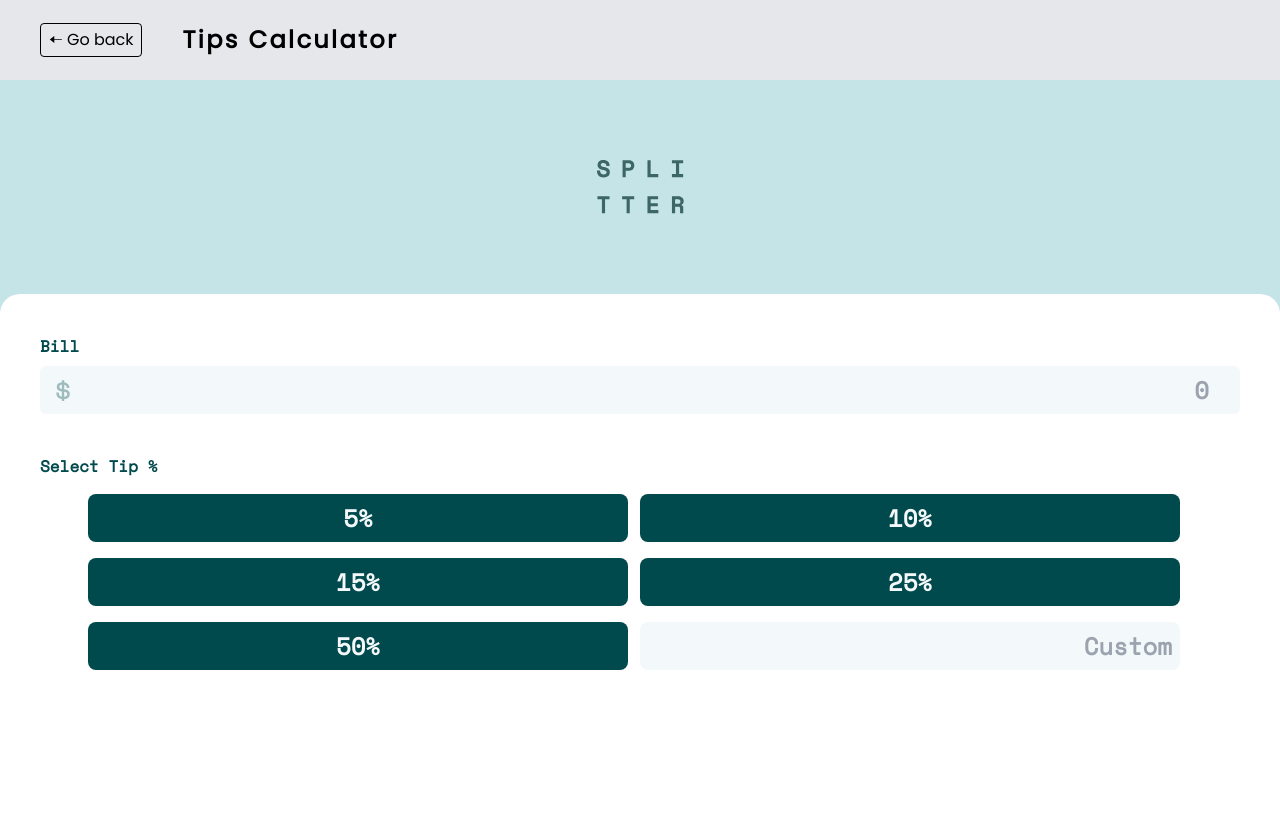
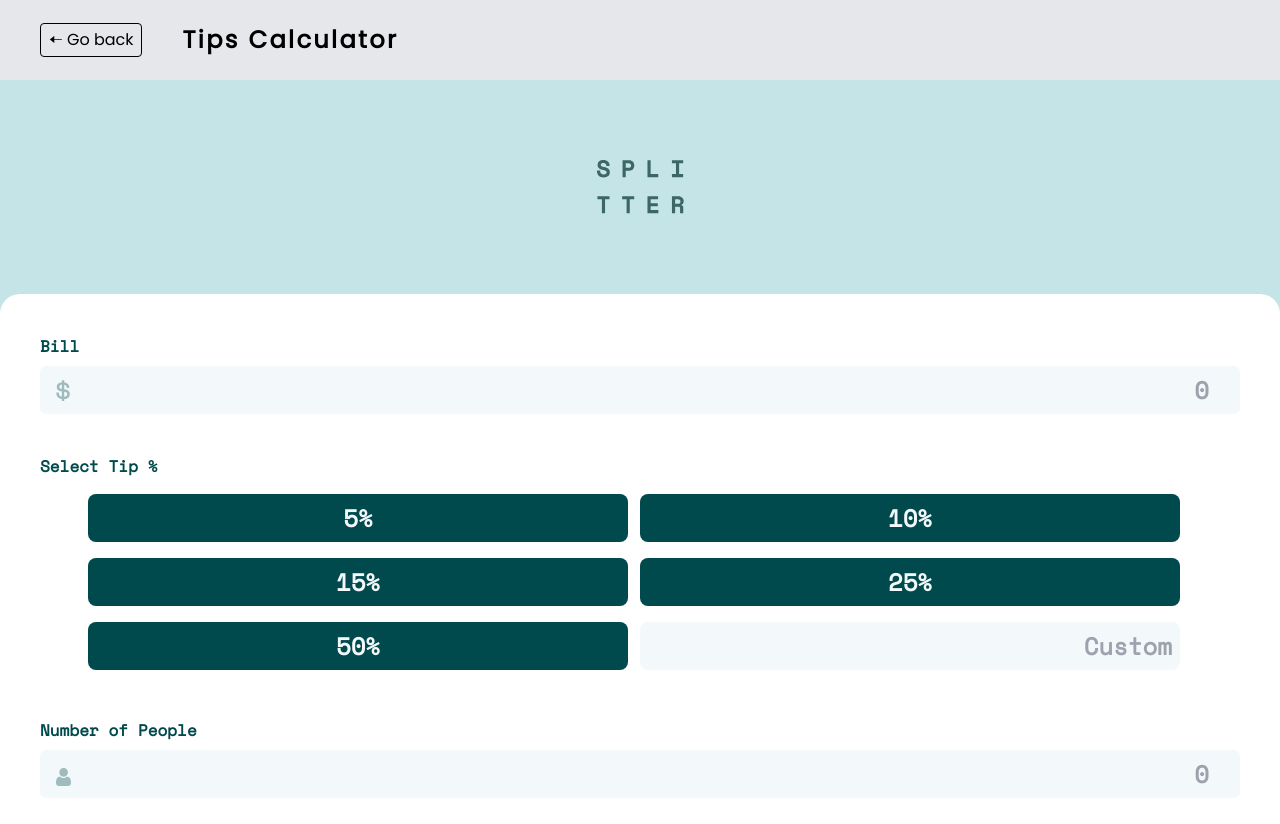
Before and after one commit to ValTM/friendly-bassoon, a React (Vite) app: page /tips-calculator in a window 1280 px wide. Shown: the top 824 px of the page. Built offline with nearby package versions, Linux system fonts and the light colour scheme; the HTML template or start-up script is replaced by a standard one.

Commit message:
added People Container in Tips Calculator project

```diff
--- /dev/null
+++ b/src/pages/TipsCalculator/PeopleContainer.jsx
@@ -0,0 +1,24 @@
+import React from 'react';
+import people from '../../assets/tips-calc-img/icon-person.svg';
+
+function PeopleContainer() {
+  return (
+    <div className="mt-10 flex flex-col relative">
+      <label className="text-tipsDarkCyan font-bold" htmlFor="bill">
+        Number of People
+      </label>
+      <input
+        className=" mt-2 bg-tipsWhiteColor h-12 rounded-md text-right pr-4 pl-9 text-2xl text-tipsDarkCyan font-bold"
+        type="number"
+        placeholder="0"
+      />
+      <img
+        className="absolute bottom-3 left-4 right-2 w-[15px]"
+        src={people}
+        alt=""
+      />
+    </div>
+  );
+}
+
+export default PeopleContainer;
--- a/src/pages/TipsCalculator/TipsCalculator.jsx
+++ b/src/pages/TipsCalculator/TipsCalculator.jsx
@@ -4,6 +4,7 @@ import './TipsCalculator.css';
 import BillContainer from './BillContainer';
 import logo from '../../assets/tips-calc-img/logo.svg';
 import TipsContainer from './TipsContainer';
+import PeopleContainer from './PeopleContainer';
 
 function TipsCalculator() {
   return (
@@ -14,6 +15,7 @@ function TipsCalculator() {
         <form className="h-[700px] bg-white mt-20 rounded-t-[20px] p-10">
           <BillContainer />
           <TipsContainer />
+          <PeopleContainer />
         </form>
       </div>
     </>
```
